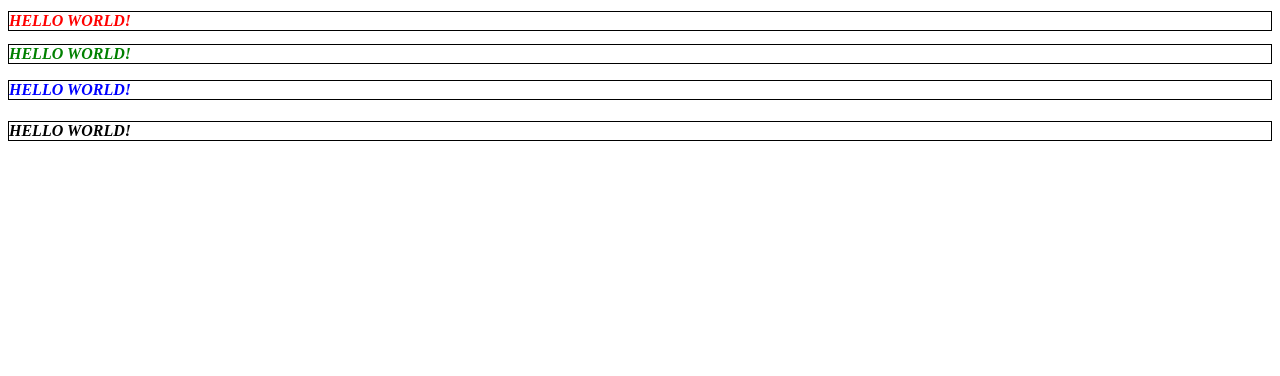
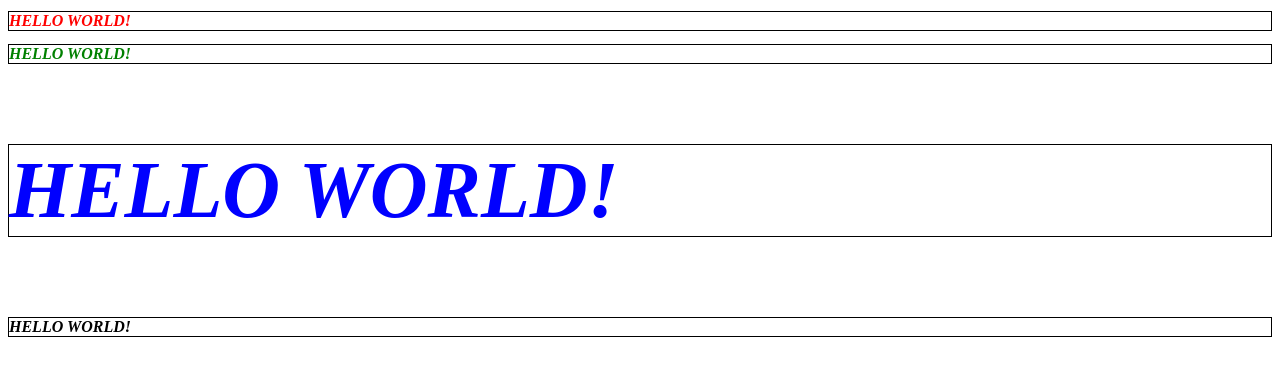
Before and after one commit to rock-school/css, a plain HTML site: page 01_Base_Syntax_&_CSS_Applying/index.html in a window 1280 px wide. Drawn offline with Linux system fonts and the light colour scheme.

Commit message:
add font-size for hello world text

```diff
--- a/01_Base_Syntax_&_CSS_Applying/index.html
+++ b/01_Base_Syntax_&_CSS_Applying/index.html
@@ -20,7 +20,7 @@
     <h1>Hello world!</h1>
     <h2>Hello world!</h2>
     <!-- Inline styles -->
-    <h3 style="color: blue">Hello world!</h3>
+    <h3 style="color: blue; font-size: 80px;">Hello world!</h3>
     <h4>Hello world!</h4>
   </body>
 </html>
```
Also changed, not shown: 02_Simple_Selectors/index.html (+1 -1 lines).
